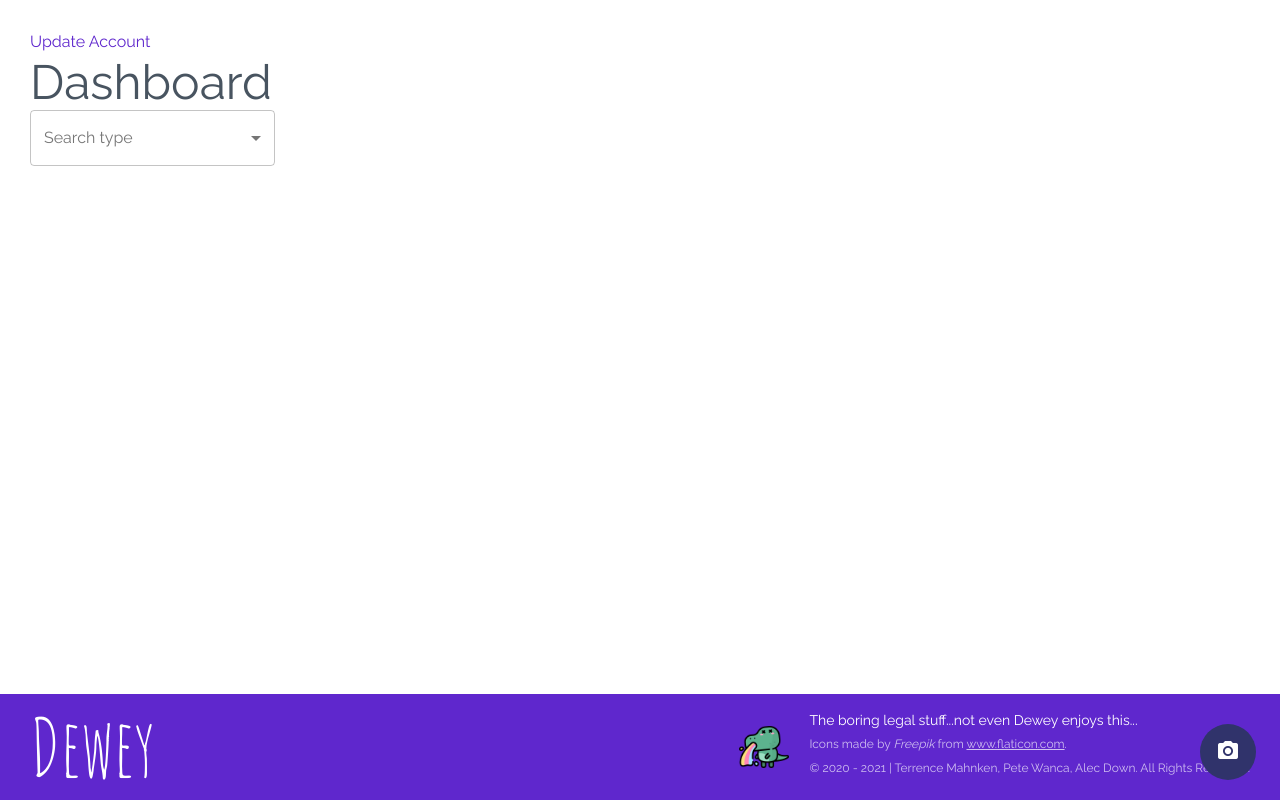
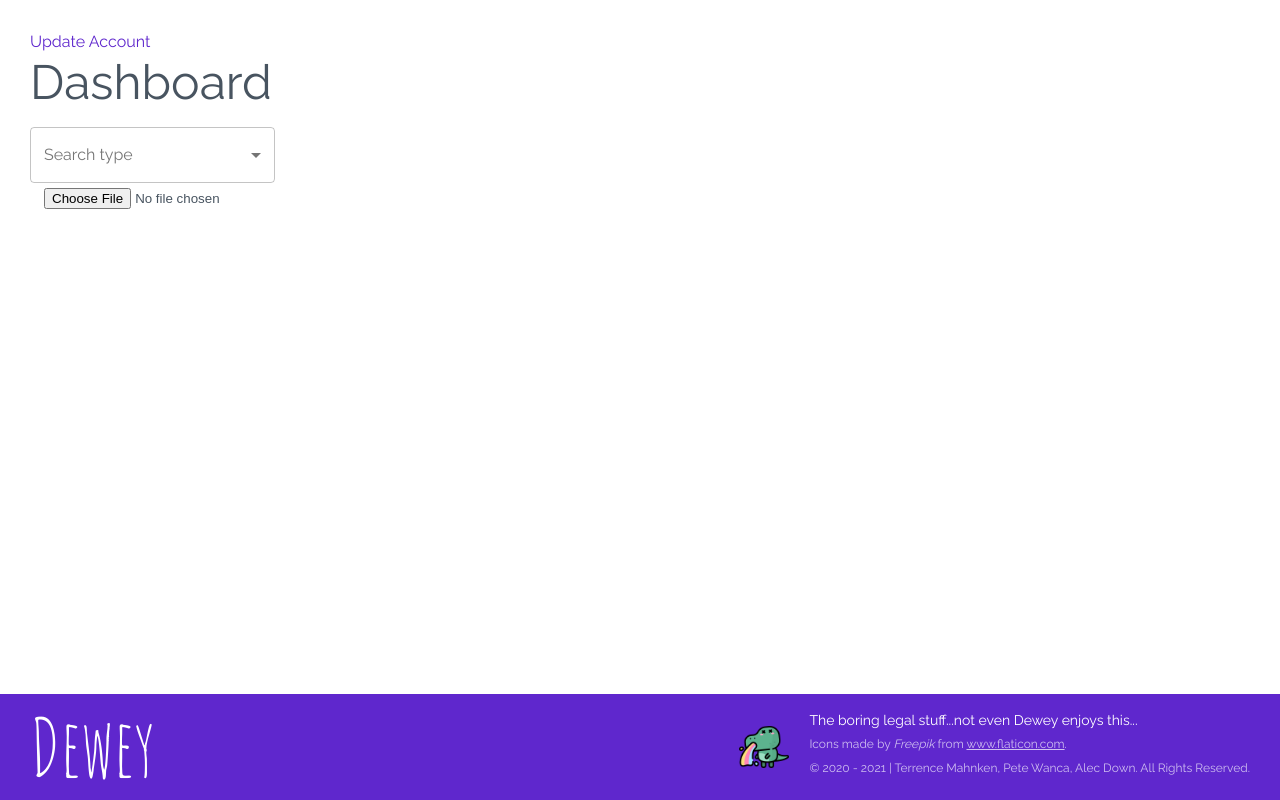
Before and after one commit to TerrenceMM2/dewey, a React (Create React App) app in the folder client/: page /dashboard in a window 1280 px wide. Built offline with nearby package versions, Linux system fonts and the light colour scheme; sample sign-in values are in the browser's storage.

Commit message:
functional scanner flow

```diff
--- a/client/src/components/Scanner/Result.js
+++ /dev/null
@@ -1,17 +0,0 @@
-import React from 'react';
-
-const Result = props => {
-    const result = props.result;
-
-    if (!result) {
-        return null;
-    }
-
-    if (!result.success) {
-        return <div> {result.data} </div>;
-    } else {
-        return <div> ISBN: {result.codeResult.code} </div>;
-    }
-};
-
-export default Result;
--- a/client/src/components/Scanner/ScannerContainer.js
+++ /dev/null
@@ -1,22 +0,0 @@
-import React, { useState } from 'react';
-import Scanner from '../Search/Scanner';
-import Result from './Result';
-
-const ScannerApp = () => {
-    const [results, setResults] = useState('');
-
-    const handleDetected = result => {
-        setResults(result);
-    };
-
-    return (
-        <div>
-            <ul className="results">
-                <Result key={results} result={results} />
-            </ul>
-            <Scanner handleDetected={handleDetected} />
-        </div>
-    );
-};
-
-export default ScannerApp;
--- a/client/src/components/Search/Scanner.js
+++ b/client/src/components/Search/Scanner.js
@@ -1,35 +1,10 @@
 import React, { useRef } from 'react';
 import Quagga from 'quagga';
 import { createUseStyles } from 'react-jss';
-import { colors } from '../constants';
-
-import { BrowserBarcodeReader } from '@zxing/library';
 
 const useStyles = createUseStyles({
     wrapper: {
-        position: 'absolute',
-        overflow: 'hidden',
-        display: 'inline-block',
-        border: 'none',
-        right: 10,
-        bottom: 10
-    },
-    btn: {
-        width: 56,
-        height: 56,
-        color: 'white',
-        borderRadius: '50%',
-        backgroundColor: colors.PRIMARY,
-        border: 'none',
-        boxSizing: 'border-box'
-    },
-    input: {
-        fontSize: 100,
-        position: 'absolute',
-        left: 0,
-        top: 0,
-        opacity: 0,
-        cursor: 'pointer'
+        border: 'none'
     }
 });
 
@@ -69,10 +44,6 @@ const Scanner = props => {
 
     return (
         <fieldset className={classes.wrapper}>
-            <button className={classes.btn}>
-                <span className="material-icons">camera_alt</span>
-            </button>
-
             <input
                 type="file"
                 accept="image/*"
--- a/client/src/components/Search/SearchForm.js
+++ b/client/src/components/Search/SearchForm.js
@@ -26,6 +26,7 @@ const useStyles = makeStyles(theme => ({
 const SearchForm = () => {
     const classes = useStyles();
 
+    const [undetectedMessage, setUndetectedMessage] = useState('');
     const [searchType, setSearchType] = useState('');
     const [searchTerm, setSearchTerm] = useState('');
     const [books, setBooks] = useState([]);
@@ -38,7 +39,10 @@ const SearchForm = () => {
         }
 
         if (!result.success) {
-            console.log(result.data);
+            console.log(result);
+            setUndetectedMessage(
+                'Your volume could not be found via scan. Please try a manual search.'
+            );
         } else {
             setSearchType('isbn');
             setSearchTerm(result.codeResult.code);
@@ -51,6 +55,8 @@ const SearchForm = () => {
     };
 
     const handleSearch = async event => {
+        setUndetectedMessage('');
+        setBooks([]);
         try {
             const response = await SendSearch(searchTerm, searchType);
             console.log(searchTerm, searchType);
@@ -104,6 +110,7 @@ const SearchForm = () => {
                 )}
             </FormControl>
 
+            <Typography variant="body1">{undetectedMessage && undetectedMessage}</Typography>
             <Scanner handleDetected={handleDetected} />
 
             {books.length > 0 && (
--- a/client/src/pages/Dashboard.js
+++ b/client/src/pages/Dashboard.js
@@ -1,7 +1,6 @@
 import React, { useContext } from 'react';
 import { UserContext } from '../context/contexts/UserContext';
 import { Redirect, Link } from 'react-router-dom';
-import ScannerContainer from '../components/Scanner/ScannerContainer';
 import SearchForm from '../components/Search/SearchForm';
 
 // style imports
@@ -30,13 +29,14 @@ export const Dashboard = () => {
                   style={{
                       padding: 30
                   }}>
-                  {/* <ScannerContainer /> */}
                   <Typography>
                       <Link to="/account" className={classes.link}>
                           Update Account
                       </Link>
                   </Typography>
-                  <Typography variant="h3">Dashboard</Typography>
+                  <Typography variant="h3" gutterBottom>
+                      Dashboard
+                  </Typography>
 
                   <SearchForm />
               </div>
```
Also changed, not shown: client/src/components/Scanner/testimg.jpg (deleted).
